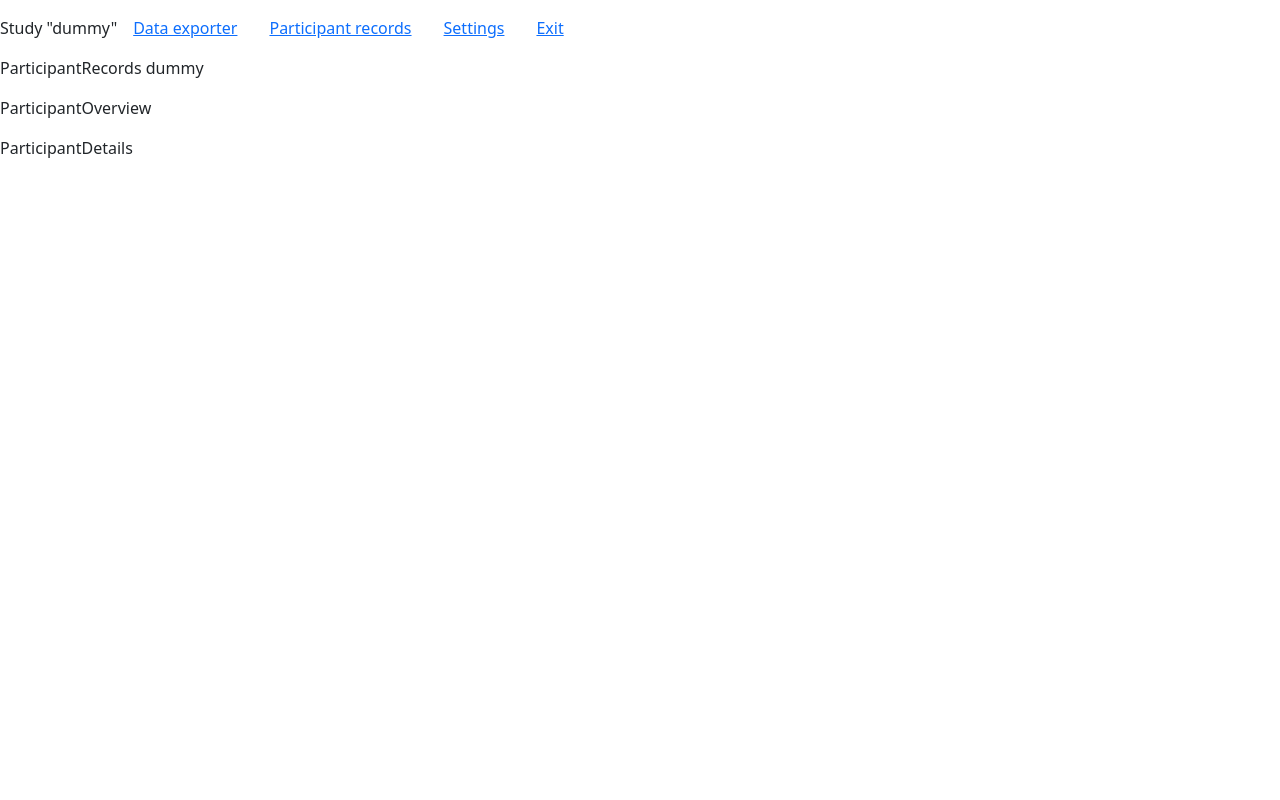
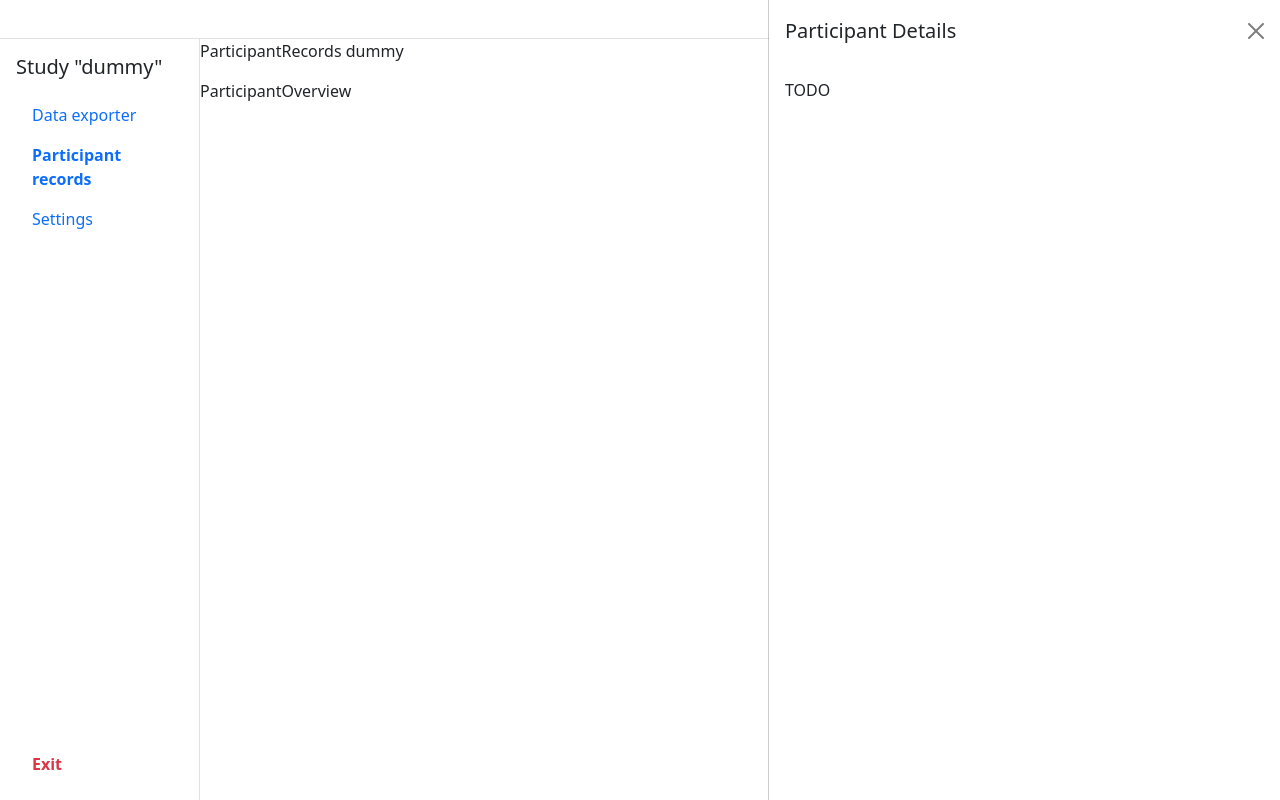
Before and after one commit to tekenradar/researcher-ui, a React (Create React App) app: page /studies/dummy/participant-records in a window 1280 px wide. Built offline with nearby package versions, Linux system fonts and the light colour scheme.

Commit message:
improve layout, and editorconfig

```diff
--- a/package.json
+++ b/package.json
@@ -11,6 +11,7 @@
     "@types/react": "^18.0.0",
     "@types/react-dom": "^18.0.0",
     "bootstrap": "^5.1.3",
+    "clsx": "^1.1.1",
     "react": "^18.1.0",
     "react-bootstrap": "^2.3.1",
     "react-dom": "^18.1.0",
--- a/src/App.tsx
+++ b/src/App.tsx
@@ -1,10 +1,14 @@
 import React from 'react';
 import { Outlet } from 'react-router-dom';
+import Appbar from './components/Appbar';
 
 
 const App: React.FC = () => {
   return (
-    <Outlet />
+    <div className='d-flex flex-column vh-100'>
+      <Appbar />
+      <Outlet />
+    </div>
   );
 };
 
--- /dev/null
+++ b/src/components/Appbar.tsx
@@ -0,0 +1,12 @@
+import React from 'react';
+
+const Appbar: React.FC = () => {
+  return (
+    <div className='border-bottom d-flex justify-content-end align-items-center'>
+      <span>Logged in as: {'todo'}</span>
+      <button className='btn'>Logout</button>
+    </div>
+  );
+};
+
+export default Appbar;
--- a/src/components/study/NavigationMenu.tsx
+++ b/src/components/study/NavigationMenu.tsx
@@ -1,20 +1,41 @@
+import clsx from 'clsx';
 import React from 'react';
-import { Link, useParams } from 'react-router-dom';
+import { Nav } from 'react-bootstrap';
+import { NavLink, useParams } from 'react-router-dom';
 
 interface NavigationMenuProps {
 }
 
+
 const NavigationMenu: React.FC<NavigationMenuProps> = (props) => {
-    let params = useParams();
-    return (
-        <div className=''>
-            <span>Study "{params.studykey}"</span>
-            <Link className='m-0 p-3 d-inline-block' to="">Data exporter</Link>
-            <Link className='m-0 p-3 d-inline-block' to="participant-records">Participant records</Link>
-            <Link className='m-0 p-3 d-inline-block' to="settings">Settings</Link>
-            <Link className='m-0 p-3 d-inline-block' to="../">Exit</Link>
-        </div>
-    );
+  let params = useParams();
+  return (
+    <div className='border-end h-100 d-flex flex-column' style={{ minHeight: '100%', width: 200 }}>
+      <h1 className='p-3 m-0 fs-5'>Study "{params.studykey}"</h1>
+      <Nav className="flex-column px-3 flex-grow-1">
+        <NavLink className={({ isActive }) => clsx('nav-link', { 'active fw-bold': isActive })}
+          to="exporter">
+          Data exporter
+        </NavLink>
+        <NavLink className={({ isActive }) => clsx('nav-link', { 'active fw-bold': isActive })}
+          to="participant-records">
+          Participant records
+        </NavLink>
+        <NavLink
+          className={({ isActive }) => clsx('nav-link', { 'active fw-bold': isActive })}
+          to="settings">
+          Settings
+        </NavLink>
+        <div className='flex-grow-1'></div>
+        <NavLink
+          className={'nav-link text-danger pb-4 fw-bold'}
+          to="../">
+          Exit
+        </NavLink>
+
+      </Nav>
+    </div>
+  );
 };
 
 export default NavigationMenu;
--- a/src/components/study/ParticipantDetails.tsx
+++ b/src/components/study/ParticipantDetails.tsx
@@ -1,12 +1,32 @@
 import React from 'react';
+import { Offcanvas } from 'react-bootstrap';
 
 interface ParticipantDetailsProps {
+  show: boolean;
+  onClose: () => void;
 }
 
 const ParticipantDetails: React.FC<ParticipantDetailsProps> = (props) => {
-    return (
-        <p>ParticipantDetails</p>
-    );
+  return (
+    <Offcanvas
+      show={props.show}
+      onHide={props.onClose}
+      scroll={true}
+      backdrop={false}
+      placement='end'
+      style={{
+        width: '40%',
+      }}
+    >
+      <Offcanvas.Header closeButton>
+        <Offcanvas.Title>Participant Details</Offcanvas.Title>
+      </Offcanvas.Header>
+      <Offcanvas.Body>
+        TODO
+      </Offcanvas.Body>
+
+    </Offcanvas>
+  );
 };
 
 export default ParticipantDetails;
--- a/src/components/study/ParticipantOverview.tsx
+++ b/src/components/study/ParticipantOverview.tsx
@@ -4,9 +4,9 @@ interface ParticipantOverviewProps {
 }
 
 const ParticipantOverview: React.FC<ParticipantOverviewProps> = (props) => {
-    return (
-        <p>ParticipantOverview</p>
-    );
+  return (
+    <p>ParticipantOverview</p>
+  );
 };
 
 export default ParticipantOverview;
--- a/src/index.tsx
+++ b/src/index.tsx
@@ -23,9 +23,10 @@ root.render(
           <Route path="studies">
             <Route index element={<StudySelector />} />
             <Route path=":studykey" element={<Study />}>
-              <Route index element={<DataExporter />} />
+              <Route path="exporter" element={<DataExporter />} />
               <Route path="participant-records" element={<ParticipantRecords />} />
               <Route path="settings" element={<Settings />} />
+              <Route index element={<Navigate replace to="exporter" />} />
             </Route>
           </Route>
 
--- a/src/pages/study/ParticipantRecords.tsx
+++ b/src/pages/study/ParticipantRecords.tsx
@@ -1,15 +1,20 @@
-import React from 'react';
+import React, { useState } from 'react';
 import { useParams } from 'react-router-dom';
 import ParticipantDetails from '../../components/study/ParticipantDetails';
 import ParticipantOverview from '../../components/study/ParticipantOverview';
 
 const ParticipantRecords: React.FC = () => {
   let params = useParams();
+
+  const [showDetails, setShowDetails] = useState(true);
   return (
-        <div>
+    <div className='position-relative h-100'>
       <p>ParticipantRecords {params.studykey}</p>
       <ParticipantOverview />
-            <ParticipantDetails />
+      <ParticipantDetails
+        show={showDetails}
+        onClose={() => setShowDetails(false)}
+      />
     </div>
 
   );
--- a/src/pages/study/Study.tsx
+++ b/src/pages/study/Study.tsx
@@ -4,11 +4,10 @@ import NavigationMenu from '../../components/study/NavigationMenu';
 
 const Study: React.FC = () => {
   return (
-        <div>
-            <div>
+    <div className='d-flex flex-row h-100 align-items-stretch'>
       <NavigationMenu />
-            </div>
-            <div>
+
+      <div className='flex-grow-1'>
         <Outlet />
       </div>
     </div>
```
Also changed, not shown: src/pages/study/DataExporter.tsx (+4 -4 lines), src/pages/study/Settings.tsx (+4 -4 lines), src/pages/StudySelector.tsx (indentation only), 2 other files (tests, documents, lock files or other folders). Lines whose indentation alone changed are shown as unchanged.
